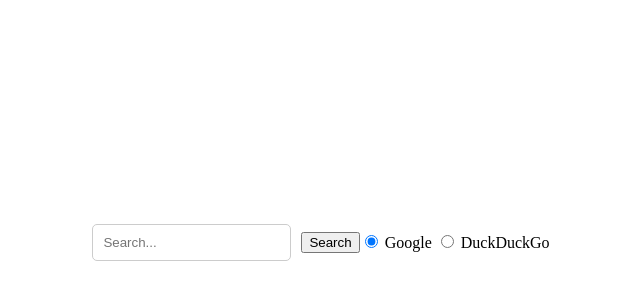
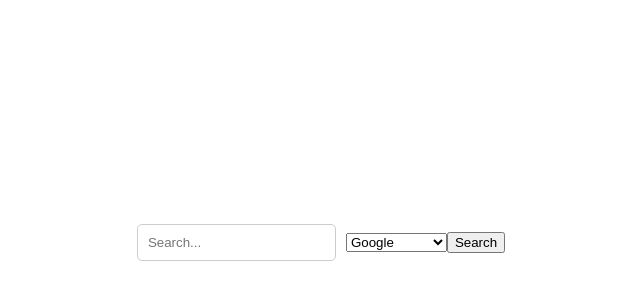
Before and after one commit to adamjatim/search-bar, a plain HTML site: page index.html in a window 1280 px wide. Shown: the part 166-466 px from the top of the page, without its empty margins (319-959 px from the left). Drawn offline with Linux system fonts and the light colour scheme.

Commit message:
update html

```diff
--- a/index.html
+++ b/index.html
@@ -8,13 +8,11 @@
     <div class="search-bar">
       <form id="search-form" action="">
         <input id="search-input" type="text" placeholder="Search...">
+        <select id="search-engine-select">
+          <option value="google">Google</option>
+          <option value="ddg">DuckDuckGo</option>
+        </select>
         <button id="search-btn" type="submit">Search</button>
-        <div id="search-engine-select">
-          <input type="radio" id="google-radio" name="search-engine" value="google" checked>
-          <label for="google-radio">Google</label>
-          <input type="radio" id="ddg-radio" name="search-engine" value="ddg">
-          <label for="ddg-radio">DuckDuckGo</label>
-        </div>
       </form>
     </div>
 
```
